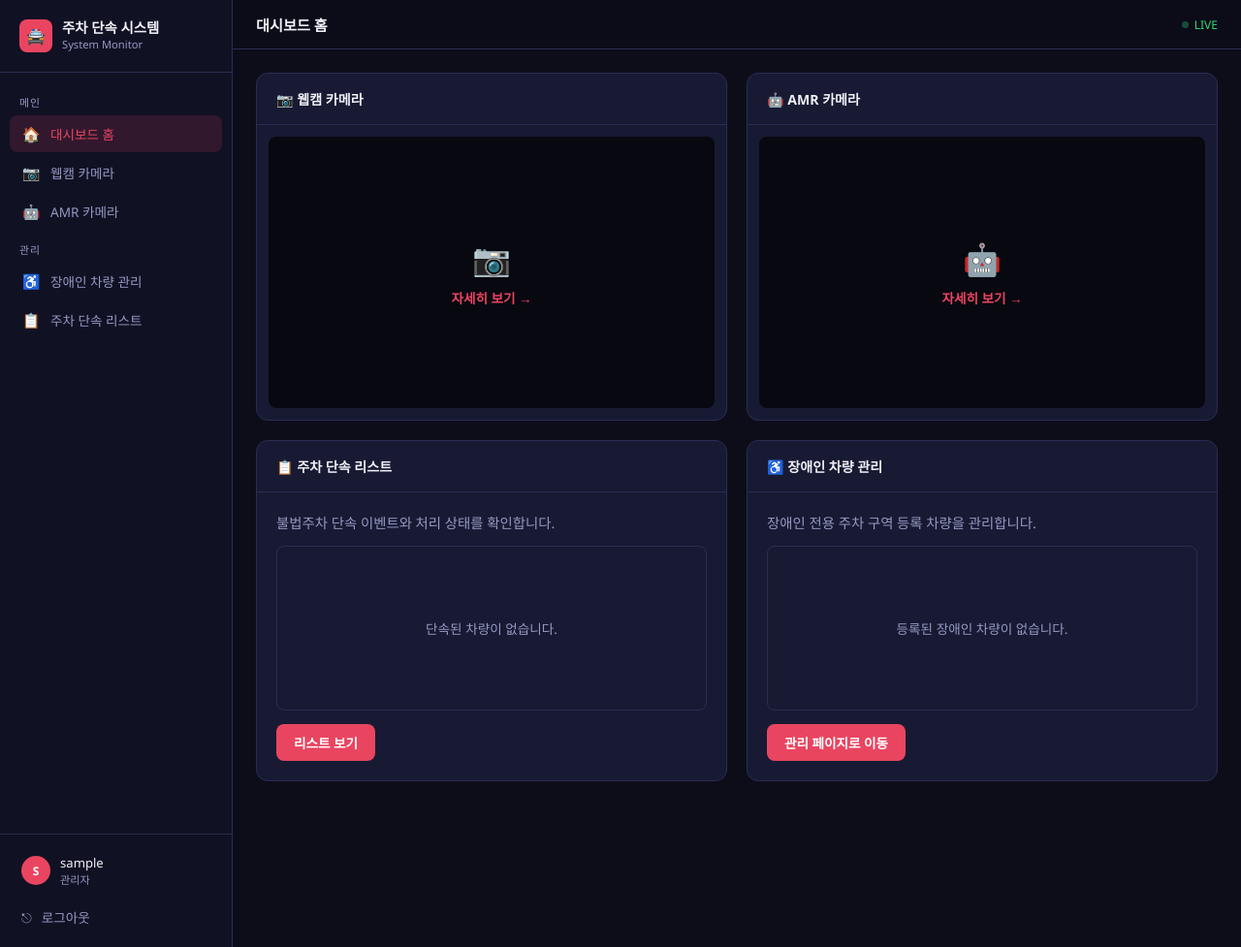
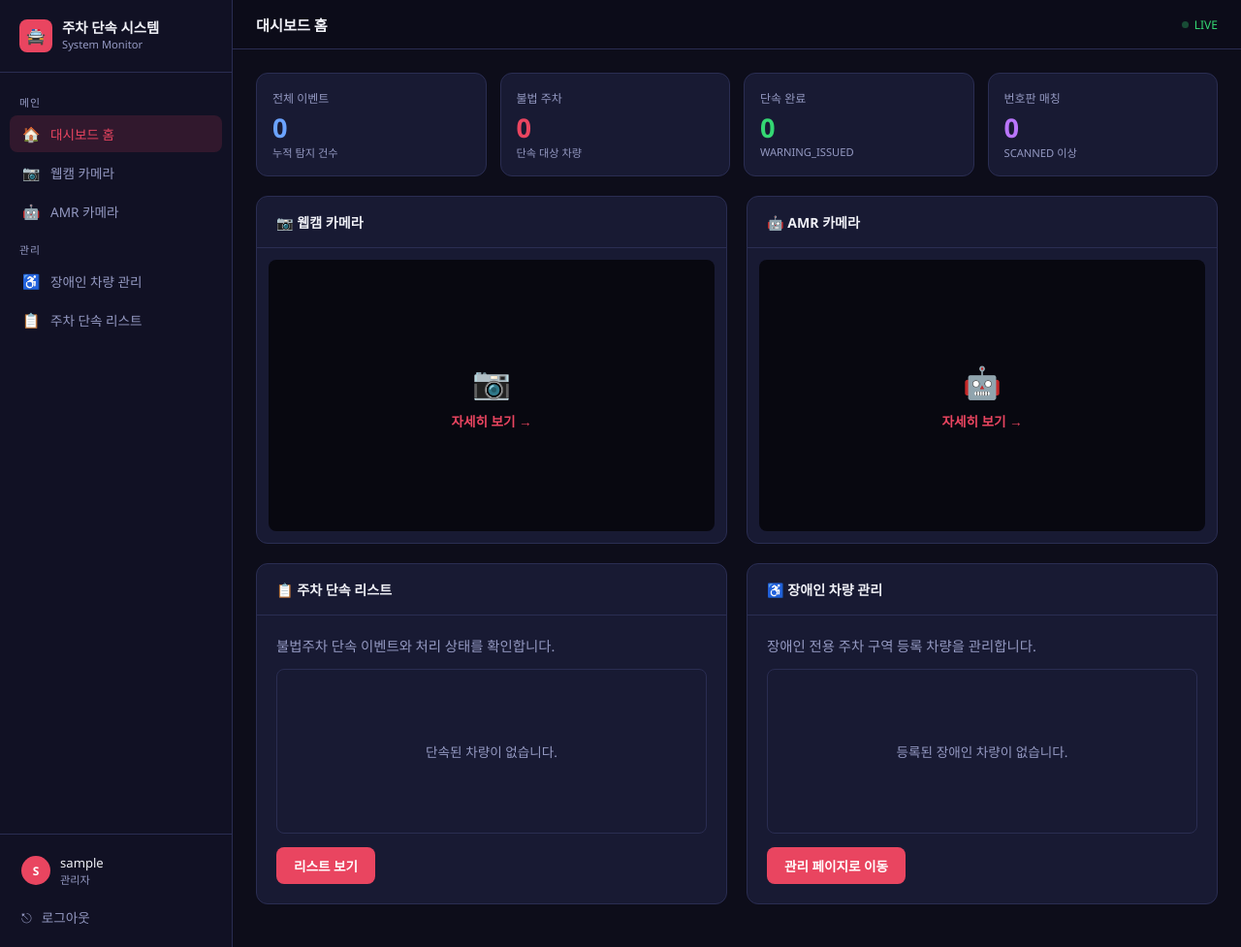
Before and after one commit to habin-k/Alley_Park_Patrol, a Flask app: page /dashboard in a window 1280 px wide. Shown: the whole page at 97% size. Run offline with Flask 3, Linux system fonts and the light colour scheme; the visitor is signed in with stand-in values (Sample User, id 1); data that the repository does not hold is empty.

Commit message:
대시보드 수정 및 주차단속리스트 컬럼 수정

```diff
--- a/front_system-monitor/app.py
+++ b/front_system-monitor/app.py
@@ -225,14 +225,24 @@ def dashboard():
     violations_preview = get_violations()
     disabled_preview = get_disabled_list()
 
+    total_events = len(violations_preview)
+    enforced = sum(1 for e in violations_preview if e.get('status') == 'WARNING_ISSUED')
+    matched = sum(1 for e in violations_preview if e.get('vehicle_info'))
+    # '불법 주차(단속 대상)'는 아직 처리 안 끝난 건수로 집계 (전체 - 단속완료)
+    illegal_total = total_events - enforced
+
     return render_template(
         'dashboard.html',
         username=session['username'],
         active_page='dashboard',
         violations_data=violations_preview,
-        violations_total=len(violations_preview),
+        violations_total=total_events,
         disabled_data=disabled_preview,
         disabled_total=len(disabled_preview),
+        total_events=total_events,
+        illegal_total=illegal_total,
+        enforced=enforced,
+        matched=matched,
     )
 
 
@@ -244,7 +254,16 @@ def webcam():
     if 'username' not in session:
         flash('먼저 로그인해주세요.', 'warning')
         return redirect(url_for('login'))
-    return render_template('webcam.html', username=session['username'], active_page='webcam')
+
+    detected_events = get_violations(status_filter='DETECTED')
+
+    return render_template(
+        'webcam.html',
+        username=session['username'],
+        active_page='webcam',
+        recent_events=detected_events[:10],
+        recent_total=len(detected_events),
+    )
 
 
 @app.route('/video_feed_webcam')
@@ -365,10 +384,34 @@ def violations():
     if 'username' not in session:
         flash('먼저 로그인해주세요.', 'warning')
         return redirect(url_for('login'))
+
     status_filter = request.args.get('status', '')  # 쿼리스트링 ?status=SCANNED 등
-    data = get_violations(status_filter if status_filter else None)
-    return render_template('violations.html', username=session['username'],
-                            data=data, current_status=status_filter, active_page='violations')
+    page = request.args.get('page', 1, type=int)
+    if page < 1:
+        page = 1
+
+    PAGE_SIZE = 20
+    all_data = get_violations(status_filter if status_filter else None)
+
+    total_count = len(all_data)
+    total_pages = max(1, (total_count + PAGE_SIZE - 1) // PAGE_SIZE)
+    if page > total_pages:
+        page = total_pages
+
+    start = (page - 1) * PAGE_SIZE
+    end = start + PAGE_SIZE
+    page_data = all_data[start:end]
+
+    return render_template(
+        'violations.html',
+        username=session['username'],
+        data=page_data,
+        current_status=status_filter,
+        active_page='violations',
+        page=page,
+        total_pages=total_pages,
+        total_count=total_count,
+    )
 
 
 if __name__ == "__main__":
--- a/front_system-monitor/templates/base.html
+++ b/front_system-monitor/templates/base.html
@@ -21,9 +21,9 @@
   --purple:    #b975fb;
   --sidebar-w: 240px;
 }
-html, body { height: 100%; font-family: 'Segoe UI', system-ui, sans-serif; background: var(--bg); color: var(--text); font-size: 16px; }
+html, body { height: 100%; overflow: hidden; font-family: 'Segoe UI', system-ui, sans-serif; background: var(--bg); color: var(--text); font-size: 16px; }
 
-.layout { display: flex; min-height: 100vh; }
+.layout { display: flex; height: 100vh; overflow: hidden; }
 
 .sidebar {
   width: var(--sidebar-w);
@@ -84,7 +84,7 @@ html, body { height: 100%; font-family: 'Segoe UI', system-ui, sans-serif; backg
 }
 .logout-btn:hover { background: rgba(239,68,68,0.1); color: var(--danger); }
 
-.main { flex: 1; min-width: 0; }
+.main { flex: 1; min-width: 0; height: 100vh; overflow-y: auto; }
 .topbar {
   position: sticky; top: 0;
   background: rgba(13,13,26,0.92);
@@ -107,6 +107,18 @@ html, body { height: 100%; font-family: 'Segoe UI', system-ui, sans-serif; backg
 .flash-list li.warning { background: rgba(245,158,11,0.12); color: var(--warning); }
 .flash-list li.info    { background: rgba(79,142,247,0.12); color: var(--accent2); }
 
+.stat-grid { display: grid; grid-template-columns: repeat(4, 1fr); gap: 14px; margin-bottom: 20px; }
+.stat-card { background: var(--card); border: 1px solid var(--border); border-radius: 12px; padding: 16px; }
+.stat-card .s-label { font-size: 0.75rem; color: var(--muted); margin-bottom: 8px; }
+.stat-card .s-value { font-size: 1.7rem; font-weight: 700; line-height: 1; margin-bottom: 4px; }
+.stat-card .s-sub { font-size: 0.7rem; color: var(--muted); }
+.c-red { color: var(--accent); }
+.c-blue { color: var(--accent2); }
+.c-green { color: var(--success); }
+.c-purple { color: var(--purple); }
+
+.zone { display: inline-block; padding: 2px 8px; border-radius: 6px; font-size: 0.72rem; font-weight: 600; background: rgba(148,153,194,0.15); color: var(--muted); }
+
 .panel { background: var(--card); border: 1px solid var(--border); border-radius: 12px; margin-bottom: 20px; }
 .panel-header {
   display: flex; align-items: center; justify-content: space-between;
@@ -126,7 +138,7 @@ html, body { height: 100%; font-family: 'Segoe UI', system-ui, sans-serif; backg
   min-height: 280px;
   display: flex; align-items: center; justify-content: center;
 }
-.webcam-wrap img { width: 100%; display: block; border-radius: 8px; }
+.webcam-wrap img { max-width: 100%; max-height: 100%; display: block; border-radius: 8px; object-fit: contain; }
 
 .webcam-overlay {
   position: absolute; inset: 0;
@@ -152,7 +164,6 @@ html, body { height: 100%; font-family: 'Segoe UI', system-ui, sans-serif; backg
 .badge::before { content:''; width:5px; height:5px; border-radius:50%; }
 .badge.DETECTED       { background:rgba(34,197,94,0.12);  color:var(--success); } .badge.DETECTED::before { background:var(--success); }
 .badge.SCANNED        { background:rgba(79,142,247,0.12); color:var(--accent2); } .badge.SCANNED::before  { background:var(--accent2); }
-.badge.VERIFIED       { background:rgba(168,85,247,0.12); color:var(--purple);  } .badge.VERIFIED::before { background:var(--purple); }
 .badge.WARNING_ISSUED { background:rgba(239,68,68,0.12);  color:var(--danger);  } .badge.WARNING_ISSUED::before { background:var(--danger); }
 
 .tbl-wrap { overflow-x: auto; }
@@ -164,6 +175,8 @@ tr:hover td { background: rgba(255,255,255,0.02); }
 
 .filter-tabs { display: flex; gap: 6px; flex-wrap: wrap; }
 .filter-tab {
+  display: inline-flex;
+  align-items: center;
   padding: 5px 14px; border-radius: 20px; font-size: 0.75rem; font-weight: 600;
   border: 1px solid var(--border); color: var(--muted);
   background: none; text-decoration: none;
--- a/front_system-monitor/templates/dashboard.html
+++ b/front_system-monitor/templates/dashboard.html
@@ -3,6 +3,29 @@
 {% block page_title %}대시보드 홈{% endblock %}
 
 {% block content %}
+<div class="stat-grid">
+  <div class="stat-card">
+    <div class="s-label">전체 이벤트</div>
+    <div class="s-value c-blue">{{ total_events }}</div>
+    <div class="s-sub">누적 탐지 건수</div>
+  </div>
+  <div class="stat-card">
+    <div class="s-label">불법 주차</div>
+    <div class="s-value c-red">{{ illegal_total }}</div>
+    <div class="s-sub">단속 대상 차량</div>
+  </div>
+  <div class="stat-card">
+    <div class="s-label">단속 완료</div>
+    <div class="s-value c-green">{{ enforced }}</div>
+    <div class="s-sub">WARNING_ISSUED</div>
+  </div>
+  <div class="stat-card">
+    <div class="s-label">번호판 매칭</div>
+    <div class="s-value c-purple">{{ matched }}</div>
+    <div class="s-sub">SCANNED 이상</div>
+  </div>
+</div>
+
 <div class="grid-2">
   <div class="panel">
     <div class="panel-header">
```
Also changed, not shown: front_system-monitor/templates/violations.html (+37 -7 lines), front_system-monitor/templates/webcam.html (+37 -2 lines).
